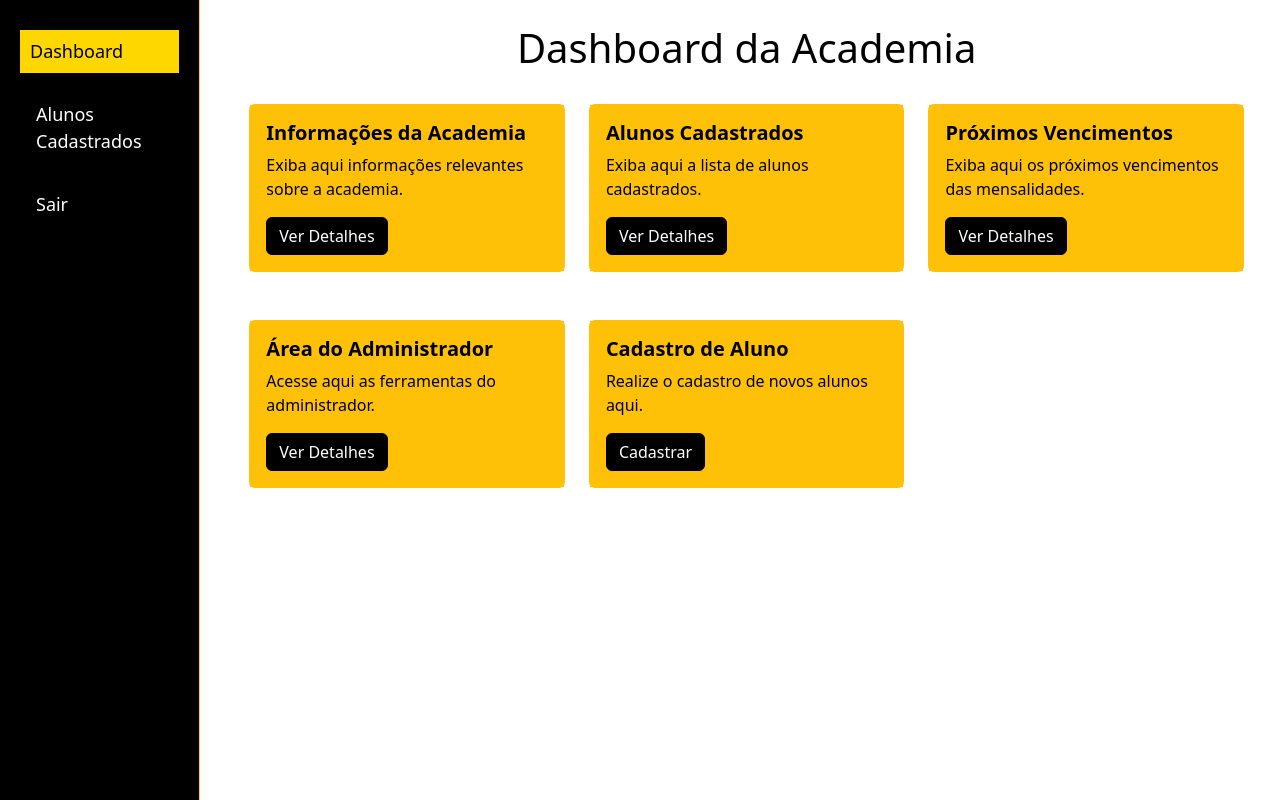
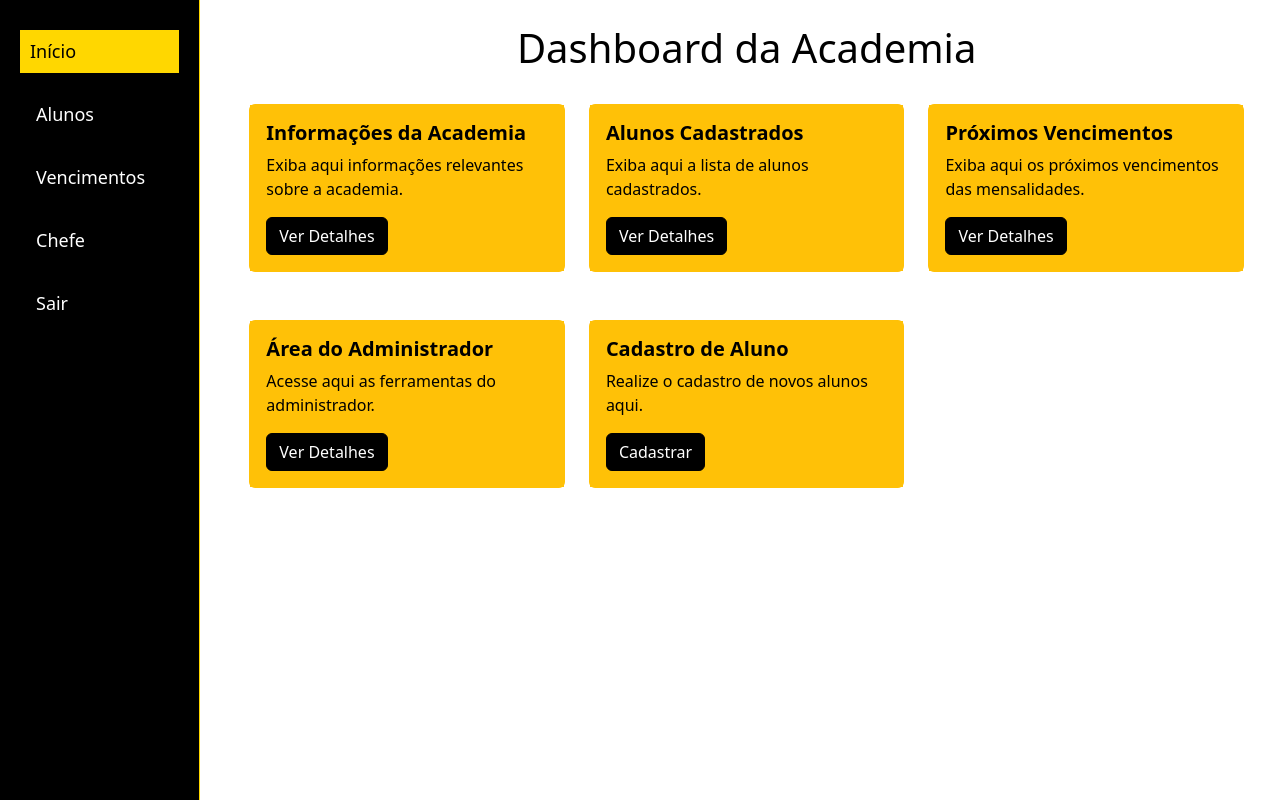
Before and after one commit to jotafreitas/AkademiaDoCorpo, a React (Vite) app in the folder DesktopProject/AkademiaDesktop/src/renderer/: page /homeAdm in a window 1280 px wide. Built offline with nearby package versions, Linux system fonts and the light colour scheme.

Commit message:
Mais caminhos na SideBar

```diff
--- a/DesktopProject/AkademiaDesktop/src/renderer/src/Pages/SideBar/SideBar.jsx
+++ b/DesktopProject/AkademiaDesktop/src/renderer/src/Pages/SideBar/SideBar.jsx
@@ -14,14 +14,28 @@ const Sidebar = () => {
                 to="/homeAdm"
                 className={`sidebar-link ${location.pathname === '/homeAdm' ? 'active' : ''}`}
             >
-                Dashboard
+                Início
             </Nav.Link>
             <Nav.Link
                 as={Link}
                 to="/alunosCadastrados"
                 className={`sidebar-link ${location.pathname === '/alunosCadastrados' ? 'active' : ''}`}
             >
-                Alunos Cadastrados
+                Alunos
+            </Nav.Link>
+            <Nav.Link
+                as={Link}
+                to="/"
+                className={`sidebar-link ${location.pathname === '/' ? 'active' : ''}`}
+            >
+                Vencimentos
+            </Nav.Link>
+            <Nav.Link
+                as={Link}
+                to="/"
+                className={`sidebar-link ${location.pathname === '/' ? 'active' : ''}`}
+            >
+                Chefe
             </Nav.Link>
             <Nav.Link
                 as={Link}
```
